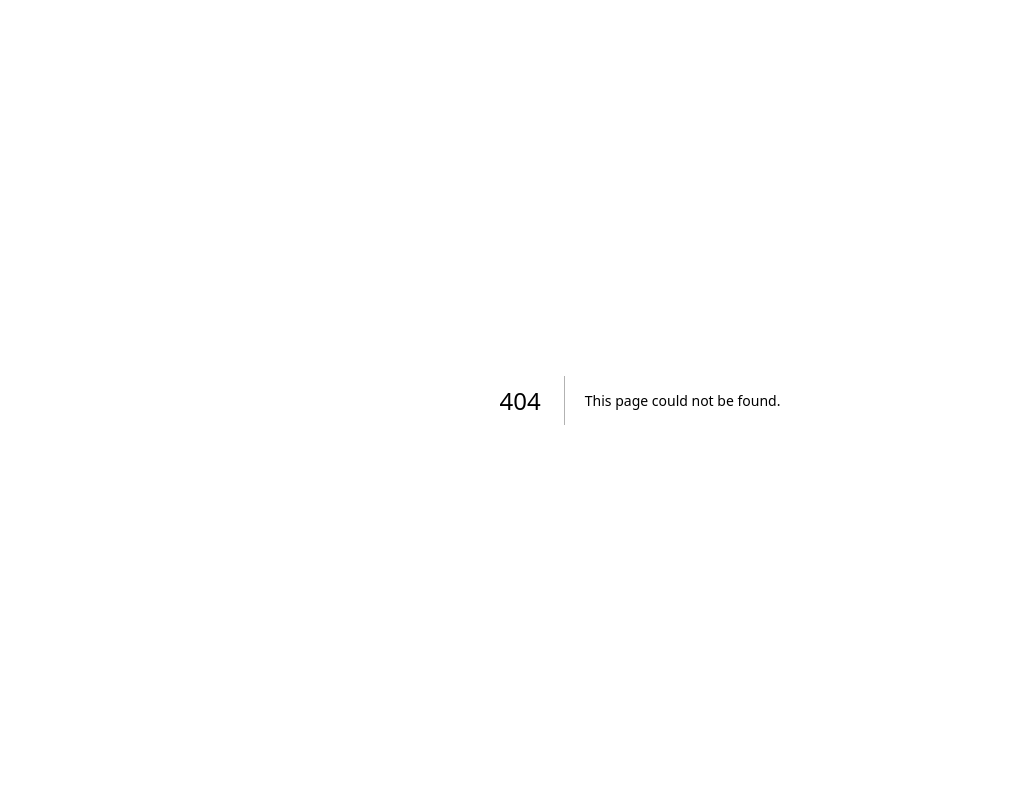
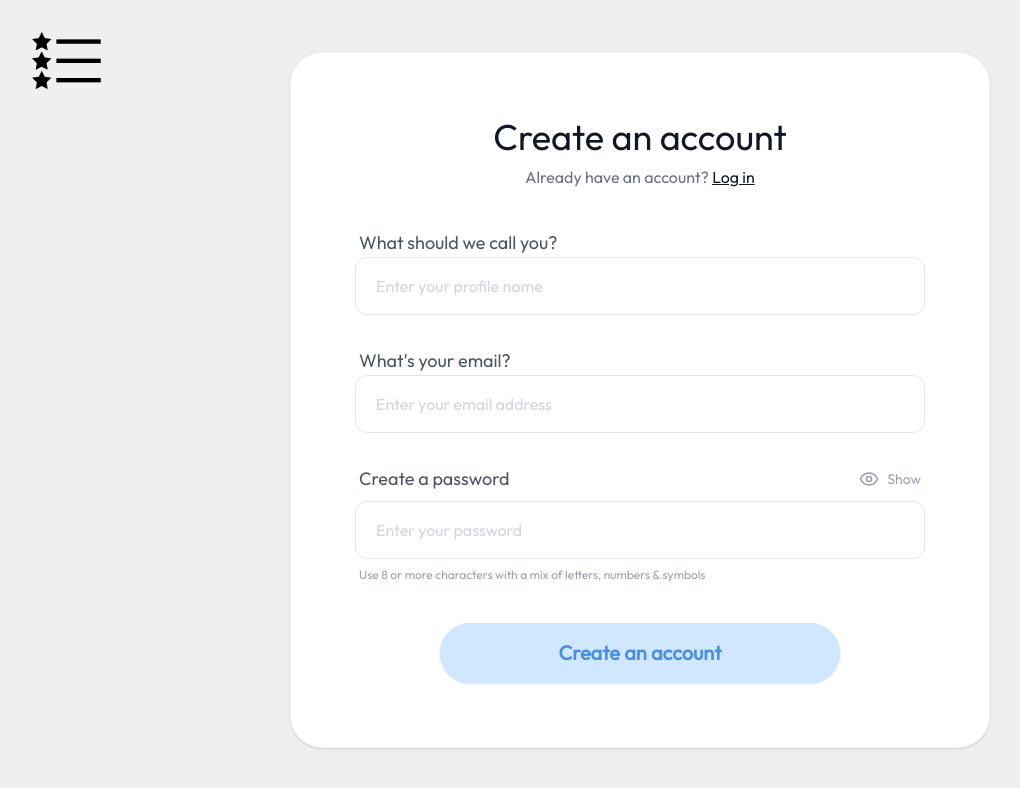
Before and after one commit to Gummy-168/CS242-Project, a Next.js app in the folder frontend/: page /signup in a window 1280 px wide. Before the commit this address had no page. Shown: the top 788 px of the page, without its empty margins (0-1020 px from the left). Built offline with nearby package versions, Linux system fonts and the light colour scheme; no server answers.

Commit message:
change \register to \singup

```diff
--- a/frontend/app/login/page.tsx
+++ b/frontend/app/login/page.tsx
@@ -116,7 +116,7 @@ export default function LoginPage() {
       </div>
 
       {/* Create Account Button */}
-      <Link href="/register" className="w-full max-w-md mt-6">
+      <Link href="/signup" className="w-full max-w-md mt-6">
         <button className="w-full py-4 bg-transparent border border-gray-400 text-gray-600 font-medium rounded-full hover:bg-gray-50 transition-colors text-lg">
           Create an account
         </button>
--- /dev/null
+++ b/frontend/app/signup/page.tsx
@@ -0,0 +1,154 @@
+"use client";
+
+import React, { useState } from "react";
+import { Eye, EyeOff } from "lucide-react";
+import Link from "next/link";
+import Image from "next/image";
+import { useRouter } from "next/navigation";
+import logoImg from "../logo/logo242.png";
+import { authAPI } from "@/api";
+
+export default function SignupPage() {
+  const router = useRouter();
+  const [showPassword, setShowPassword] = useState(false);
+  const [formData, setFormData] = useState({
+    name: "",
+    email: "",
+    password: "",
+  });
+  const [error, setError] = useState("");
+  const [isSubmitting, setIsSubmitting] = useState(false);
+
+  const handleSubmit = async (e: React.FormEvent) => {
+    e.preventDefault();
+    setError("");
+
+    try {
+      setIsSubmitting(true);
+      await authAPI.register({
+        username: formData.name.trim(),
+        email: formData.email.trim(),
+        password: formData.password,
+      });
+
+      alert("Account created successfully. Please log in.");
+      router.push("/login");
+    } catch (submitError) {
+      setError(
+        submitError instanceof Error
+          ? submitError.message
+          : "Unable to create account. Please try again.",
+      );
+    } finally {
+      setIsSubmitting(false);
+    }
+  };
+
+  return (
+    <div className="relative flex min-h-screen items-center justify-center bg-[#EFEFEF] p-6 font-sans">
+      <div className="absolute left-8 top-8 cursor-pointer transition-opacity hover:opacity-70">
+        <div className="flex flex-col gap-1.5">
+          <Link href="/login" className="transition-opacity hover:opacity-80">
+            <Image
+              src={logoImg}
+              alt="logo"
+              width={50}
+              height={50}
+              style={{ width: "auto", height: "auto" }}
+              priority
+            />
+          </Link>
+        </div>
+      </div>
+
+      <div className="w-full max-w-[700px] rounded-[32px] border border-gray-100 bg-white p-12 shadow-sm md:p-16">
+        <div className="mb-10 text-center">
+          <h1 className="mb-2 text-4xl font-medium text-gray-900">
+            Create an account
+          </h1>
+          <p className="text-gray-500">
+            Already have an account?{" "}
+            <Link href="/login" className="font-medium text-gray-900 underline">
+              Log in
+            </Link>
+          </p>
+        </div>
+
+        <form onSubmit={handleSubmit} className="space-y-8">
+          {error && (
+            <p className="rounded-xl bg-red-50 px-4 py-3 text-sm text-red-500">
+              {error}
+            </p>
+          )}
+
+          <div className="space-y-2">
+            <label className="ml-1 text-lg text-gray-600">
+              What should we call you?
+            </label>
+            <input
+              type="text"
+              placeholder="Enter your profile name"
+              className="w-full rounded-xl border border-gray-200 px-5 py-4 text-gray-900 transition-all placeholder:text-gray-300 focus:outline-none focus:ring-2 focus:ring-blue-100"
+              onChange={(e) =>
+                setFormData({ ...formData, name: e.target.value })
+              }
+              required
+            />
+          </div>
+
+          <div className="space-y-2">
+            <label className="ml-1 text-lg text-gray-600">
+              What&apos;s your email?
+            </label>
+            <input
+              type="email"
+              placeholder="Enter your email address"
+              className="w-full rounded-xl border border-gray-200 px-5 py-4 text-gray-900 transition-all placeholder:text-gray-300 focus:outline-none focus:ring-2 focus:ring-blue-100"
+              onChange={(e) =>
+                setFormData({ ...formData, email: e.target.value })
+              }
+              required
+            />
+          </div>
+
+          <div className="space-y-2">
+            <div className="flex items-center justify-between px-1">
+              <label className="text-lg text-gray-600">Create a password</label>
+              <button
+                type="button"
+                onClick={() => setShowPassword(!showPassword)}
+                className="flex items-center gap-2 text-gray-400 transition-colors hover:text-gray-600"
+              >
+                {showPassword ? <EyeOff size={20} /> : <Eye size={20} />}
+                <span className="text-sm">{showPassword ? "Hide" : "Show"}</span>
+              </button>
+            </div>
+            <input
+              type={showPassword ? "text" : "password"}
+              placeholder="Enter your password"
+              className="w-full rounded-xl border border-gray-200 px-5 py-4 text-gray-900 transition-all placeholder:text-gray-300 focus:outline-none focus:ring-2 focus:ring-blue-100"
+              onChange={(e) =>
+                setFormData({ ...formData, password: e.target.value })
+              }
+              required
+            />
+            <p className="ml-1 text-xs text-gray-400">
+              Use 8 or more characters with a mix of letters, numbers &
+              symbols
+            </p>
+          </div>
+
+          <div className="flex justify-center pt-2">
+            <button
+              type="submit"
+              disabled={isSubmitting}
+              className="w-full max-w-[400px] rounded-full bg-[#D1E6FF] py-4 text-xl font-semibold text-[#4A90E2] shadow-sm transition-all hover:bg-[#B8D7FF] disabled:cursor-not-allowed disabled:opacity-70"
+            >
+              {isSubmitting ? "Creating account..." : "Create an account"}
+            </button>
+          </div>
+        </form>
+      </div>
+    </div>
+  );
+}
--- a/frontend/middleware.ts
+++ b/frontend/middleware.ts
@@ -6,7 +6,13 @@ export function middleware(request: NextRequest) {
 
   if (pathname === "/Register") {
     const url = request.nextUrl.clone();
-    url.pathname = "/register";
+    url.pathname = "/signup";
+    return NextResponse.redirect(url);
+  }
+
+  if (pathname === "/register") {
+    const url = request.nextUrl.clone();
+    url.pathname = "/signup";
     return NextResponse.redirect(url);
   }
 
@@ -20,5 +26,5 @@ export function middleware(request: NextRequest) {
 }
 
 export const config = {
-  matcher: ["/Register", "/Login"],
+  matcher: ["/Register", "/register", "/Login"],
 };
```
